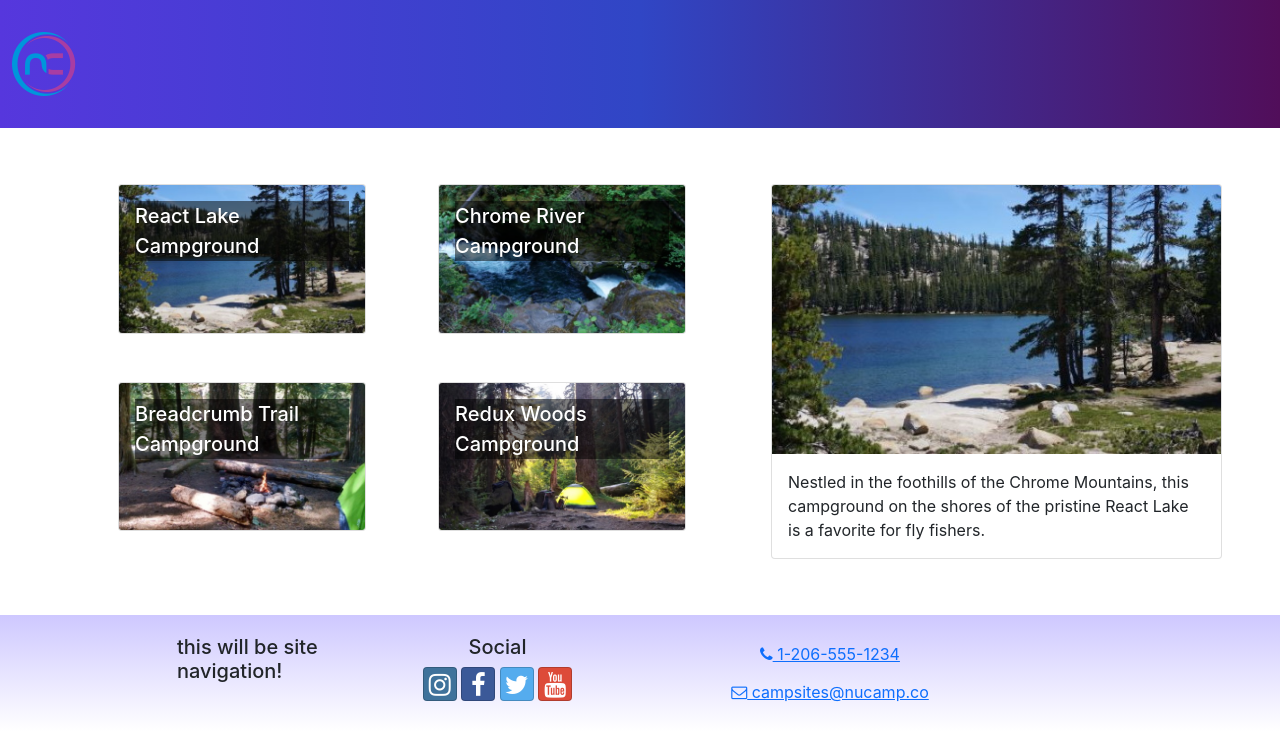
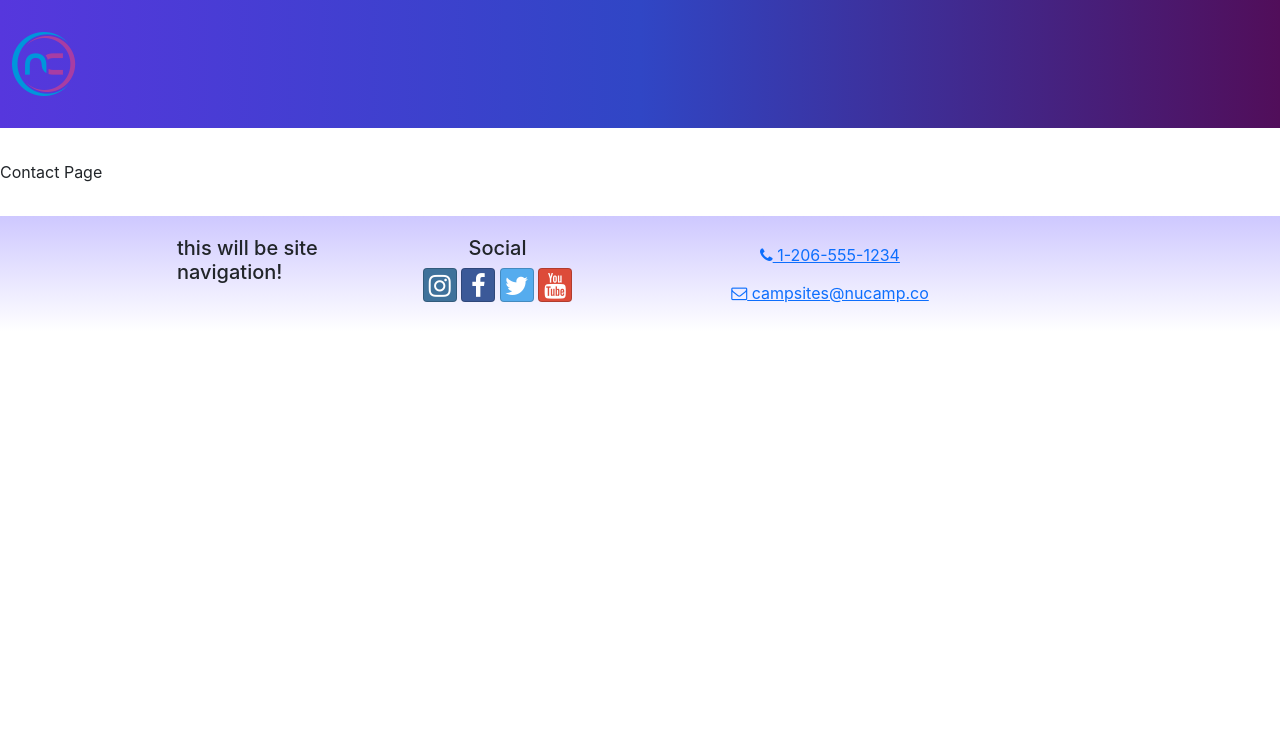
Before and after one commit to kgruca/reactnu, a React (Create React App) app: page /contact in a window 1280 px wide. Shown: the top 744 px of the page. Built offline with nearby package versions, Linux system fonts and the light colour scheme.

Commit message:
added files for HomePage and ContactPage along with starter code; updated app.js with Routes and Route elements for the three pages

```diff
--- a/src/App.js
+++ b/src/App.js
@@ -1,3 +1,6 @@
+import { Route, Routes } from 'react-router-dom';
+import HomePage from './pages/HomePage';
+import ContactPage from './pages/ContactPage';
 import CampsiteDirectoryPage from './pages/CampsitesDirectoryPage';
 import Footer from './components/Footer';
 import Header from './components/Header';
@@ -7,7 +10,11 @@
     return (
         <div className="App">
             <Header />
-            <CampsiteDirectoryPage />
+            <Routes>
+                    <Route path='/' element={<HomePage />} />
+                    <Route path='contact' element={<ContactPage />} />
+                    <Route path='directory' element={<CampsiteDirectoryPage />} />
+            </Routes>
             <Footer />
         </div>
     );
--- /dev/null
+++ b/src/pages/ContactPage.js
@@ -0,0 +1,5 @@
+const ContactPage = () => {
+    return <div>Contact Page</div>
+};
+
+export default ContactPage;
--- /dev/null
+++ b/src/pages/HomePage.js
@@ -0,0 +1,5 @@
+const HomePage = () => {
+    return <div>Home Page</div>
+};
+
+export default HomePage;
```
